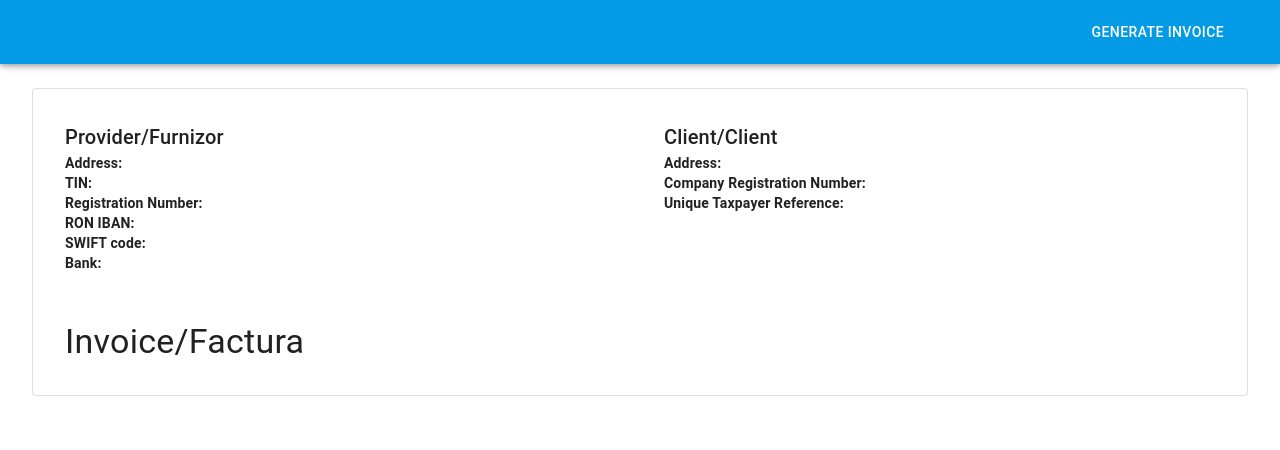
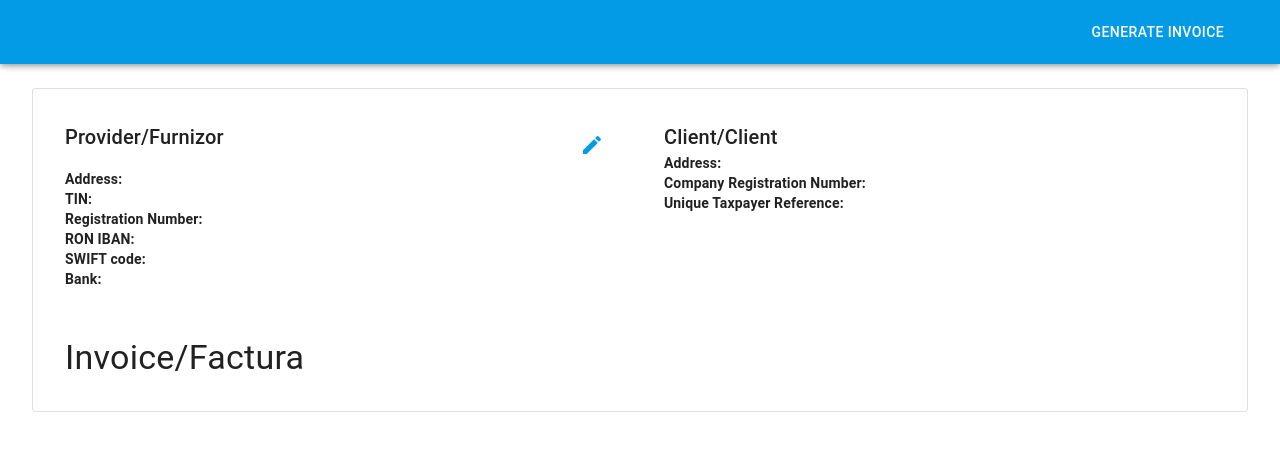
Before and after one commit to dobosalpar/invoicegenerator, a React (Create React App) app: page / in a window 1280 px wide. Shown: the top 450 px of the page. Built offline with nearby package versions, Linux system fonts and the light colour scheme.

Commit message:
EmployeeDatafield can open dialogue

```diff
--- a/package.json
+++ b/package.json
@@ -4,6 +4,7 @@
   "private": true,
   "dependencies": {
     "@material-ui/core": "^4.11.3",
+    "@material-ui/icons": "^4.11.2",
     "@testing-library/jest-dom": "^5.11.9",
     "@testing-library/react": "^11.2.3",
     "@testing-library/user-event": "^12.6.2",
--- a/src/Components/Dialogue/Dialogue.tsx
+++ b/src/Components/Dialogue/Dialogue.tsx
@@ -1,4 +1,4 @@
-import React, { FC } from 'react';
+import React, { FC, ElementType } from 'react';
 import Dialog from '@material-ui/core/Dialog';
 import DialogActions from '@material-ui/core/DialogActions';
 import DialogContent from '@material-ui/core/DialogContent';
@@ -15,9 +15,10 @@ interface IDialogueAction {
 
 export interface IDialogue {
   id: string,
-  body: FC,
+  body: ElementType,
   handleClose: () => void,
   actions: IDialogueAction[],
+  title: string,
 };
 
 const Dialogue: FC<IDialogue> = ({
@@ -25,10 +26,11 @@ const Dialogue: FC<IDialogue> = ({
   body,
   handleClose,
   actions,
+  title,
 }) => {
   return (
     <Dialog open onClose={handleClose} aria-labelledby="form-dialog-title" id={id}>
-      <DialogTitle id="form-dialog-title">Subscribe</DialogTitle>
+      <DialogTitle id="form-dialog-title">{title}</DialogTitle>
       <DialogContent>
         {body}
       </DialogContent>
--- a/src/Components/EmployeeDataFields/EmployeeDataFields.tsx
+++ b/src/Components/EmployeeDataFields/EmployeeDataFields.tsx
@@ -1,5 +1,6 @@
-import React, { FC } from 'react';
-import { Typography } from '@material-ui/core';
+import React, { FC, useCallback } from 'react';
+import { Typography, IconButton } from '@material-ui/core';
+import EditIcon from '@material-ui/icons/Edit';
 import { useSelector } from 'react-redux';
 
 import useLocalized from 'CustomHooks/useLocalized';
@@ -23,11 +24,37 @@ const EmployeeDataFields: FC<IEmployeeDataFields> = ({
     bank,
   } = useSelector<RootStateType, IInvoiceData>(state => state.employeeData.invoiceData);
 
+  const saveEmployeeData = useCallback(() => {
+
+  }, []);
+
+  const saveText = useLocalized('save');
+  const dialogueTitle = useLocalized('edit_employee_info');
+
+  const handleOpenDialogue = useCallback(() => {
+    setDialogue({
+      id: 'edit-company-info-dialogue',
+      body: () => (<div>alma</div>),
+      handleClose: () => setDialogue(undefined),
+      title: dialogueTitle,
+      actions: [{
+        id: 'edit-company-info-dialogue-save',
+        title: saveText,
+        handler: saveEmployeeData,
+      }],
+    });
+  }, [dialogueTitle, saveEmployeeData, saveText, setDialogue]);
+
   return (
     <div className="employee-data-fields">
-      <Typography variant="h6">
-        {useLocalized('provider')}
-      </Typography>
+      <div className="employee-data-fields__header">
+        <Typography variant="h6">
+          {useLocalized('provider')}
+        </Typography>
+        <IconButton color="primary" onClick={handleOpenDialogue}>
+          <EditIcon />
+        </IconButton>
+      </div>
       <div className="employee-data-fields__fields">
         <div className="employee-data-fields__fields--field">
           <Typography variant="body2">
--- a/src/Components/EmployeeDataFields/_EmployeeDataFields.scss
+++ b/src/Components/EmployeeDataFields/_EmployeeDataFields.scss
@@ -1,3 +1,13 @@
 .employee-data-fields {
   @include invoice-data-field;
+  &__header {
+    display: flex;
+    flex-direction: row;
+    justify-content: space-between;
+  }
+  &__fields {
+    &--field {
+
+    }
+  }
 }
--- a/src/Constants/English.json
+++ b/src/Constants/English.json
@@ -12,5 +12,7 @@
   "bank": "Bank",
   "company_registration_number": "Company Registration Number",
   "unique_taxtpayer_reference": "Unique Taxpayer Reference",
-  "cancel": "Cancel"
+  "cancel": "Cancel",
+  "save": "Save",
+  "edit_employee_info": "Edit employee info"
 }
```
Also changed, not shown: 1 other file (tests, documents, lock files or other folders).
